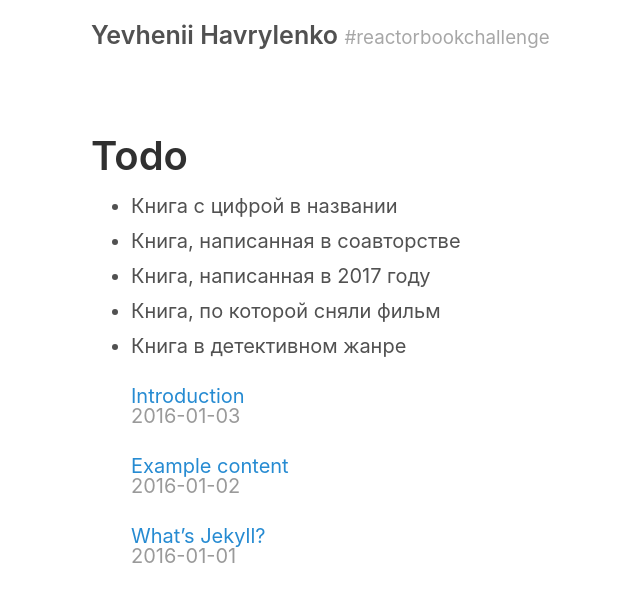
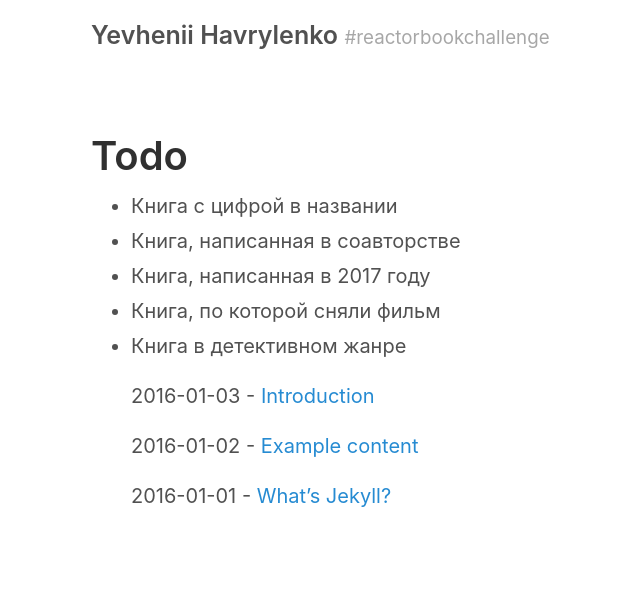
Before and after one commit to yevhenii-havrylenko/yevhenii-havrylenko.github.io, a Jekyll site: the page built from index.md, in a window 1280 px wide. Shown: the top 602 px of the page, without its empty margins (199-839 px from the left). Built offline with Jekyll 4.4.1, drawn with Linux system fonts in a browser that asks for light colours.

Commit message:
Update index.md

```diff
--- a/index.md
+++ b/index.md
@@ -9,5 +9,5 @@ title: Todo
 - Книга в детективном жанре
 
 {% for post in site.posts %}
-  [ {{ post.title }} ]({{ post.url }})  <time class="post-date">{{ post.date | date: "%Y-%m-%d" }}</time>
+  {{ post.date | date: "%Y-%m-%d" }} - [ {{ post.title }} ]({{ post.url }})
 {% endfor %}
```
